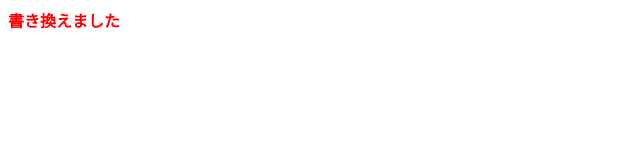
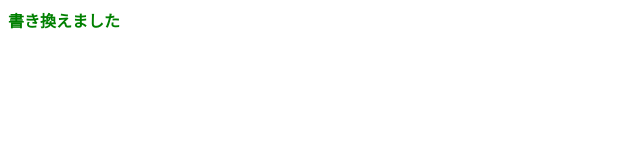
Before and after one commit to suzuki094/2026511, a plain HTML site: page index.html in a window 1280 px wide. Shown: the whole page, without its empty margins (0-640 px from the left). Drawn offline with Linux system fonts and the light colour scheme.

Commit message:
Update index.html
greenにした

```diff
--- a/index.html
+++ b/index.html
@@ -5,6 +5,6 @@
       <title>タイトル</title>
     </head>
     <body>
-      <strong style="color: red">書き換えました</strong>
+      <strong style="color: green">書き換えました</strong>
     </body>
 </html>
```
